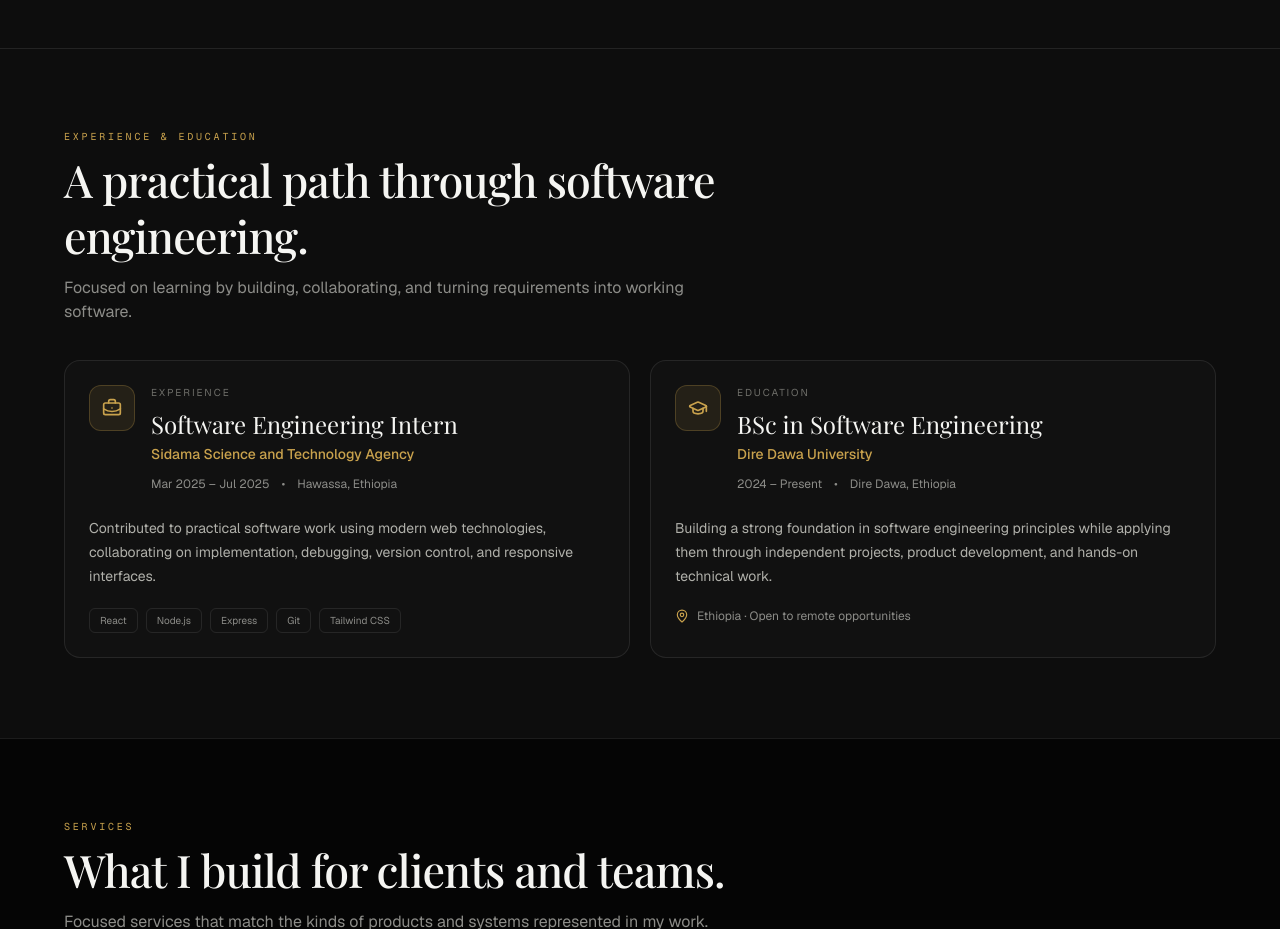
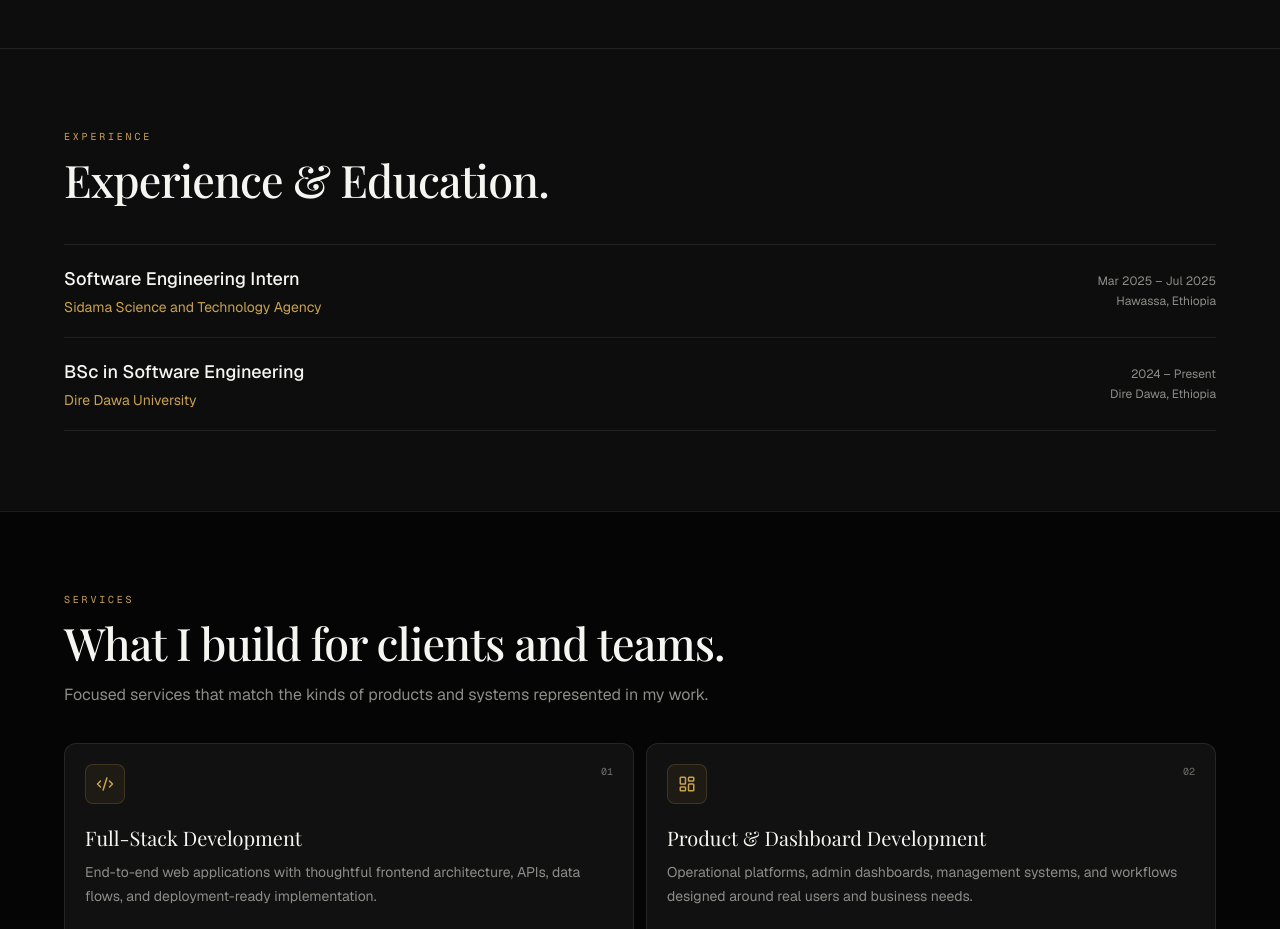
Before and after one commit to isakhu/yishak-tule, a Next.js app: page / in a window 1280 px wide. Shown: the part 2700-3629 px from the top of the page. Built offline with nearby package versions, Linux system fonts and the light colour scheme; a web font is replaced by a local one.

Commit message:
style: simplify experience and education

```diff
--- a/components/Experience.tsx
+++ b/components/Experience.tsx
@@ -1,60 +1,25 @@
-import { BriefcaseBusiness, GraduationCap, MapPin } from "lucide-react";
 import SectionWrapper from "./SectionWrapper";
 import SectionHeading from "./SectionHeading";
 
 export default function Experience() {
   return (
     <SectionWrapper id="experience" className="border-t border-white/5 bg-[#0d0d0d]">
-      <SectionHeading
-        label="Experience & Education"
-        title="A practical path through software engineering."
-        subtitle="Focused on learning by building, collaborating, and turning requirements into working software."
-      />
-
-      <div className="grid gap-5 lg:grid-cols-2">
-        <article className="rounded-2xl border border-white/8 bg-[#111111] p-6">
-          <div className="flex items-start gap-4">
-            <div className="rounded-xl border border-[#c9a24d]/25 bg-[#c9a24d]/10 p-3">
-              <BriefcaseBusiness size={20} className="text-[#c9a24d]" />
-            </div>
-            <div>
-              <p className="text-[10px] uppercase tracking-[0.2em] text-[#6f6f6a]">Experience</p>
-              <h3 className="mt-2 font-display text-2xl text-[#f5f5f2]">Software Engineering Intern</h3>
-              <p className="mt-1 text-sm font-medium text-[#c9a24d]">Sidama Science and Technology Agency</p>
-              <div className="mt-3 flex flex-wrap gap-3 text-xs text-[#8c8c88]">
-                <span>Mar 2025 – Jul 2025</span><span>•</span><span>Hawassa, Ethiopia</span>
-              </div>
-            </div>
+      <SectionHeading label="Experience" title="Experience & Education." />
+      <div className="divide-y divide-white/8 border-y border-white/8">
+        <div className="grid gap-2 py-5 sm:grid-cols-[1fr_auto] sm:items-center">
+          <div>
+            <h3 className="text-lg font-medium text-[#f5f5f2]">Software Engineering Intern</h3>
+            <p className="mt-1 text-sm text-[#c9a24d]">Sidama Science and Technology Agency</p>
           </div>
-          <p className="mt-6 text-sm leading-6 text-[#b0b0aa]">
-            Contributed to practical software work using modern web technologies, collaborating on implementation, debugging, version control, and responsive interfaces.
-          </p>
-          <div className="mt-5 flex flex-wrap gap-2">
-            {["React", "Node.js", "Express", "Git", "Tailwind CSS"].map((tech) => <span key={tech} className="rounded-md border border-white/8 px-2.5 py-1 text-[10px] text-[#8c8c88]">{tech}</span>)}
+          <p className="text-xs leading-5 text-[#8c8c88] sm:text-right">Mar 2025 – Jul 2025<br />Hawassa, Ethiopia</p>
+        </div>
+        <div className="grid gap-2 py-5 sm:grid-cols-[1fr_auto] sm:items-center">
+          <div>
+            <h3 className="text-lg font-medium text-[#f5f5f2]">BSc in Software Engineering</h3>
+            <p className="mt-1 text-sm text-[#c9a24d]">Dire Dawa University</p>
           </div>
-        </article>
-
-        <article className="rounded-2xl border border-white/8 bg-[#111111] p-6">
-          <div className="flex items-start gap-4">
-            <div className="rounded-xl border border-[#c9a24d]/25 bg-[#c9a24d]/10 p-3">
-              <GraduationCap size={20} className="text-[#c9a24d]" />
-            </div>
-            <div>
-              <p className="text-[10px] uppercase tracking-[0.2em] text-[#6f6f6a]">Education</p>
-              <h3 className="mt-2 font-display text-2xl text-[#f5f5f2]">BSc in Software Engineering</h3>
-              <p className="mt-1 text-sm font-medium text-[#c9a24d]">Dire Dawa University</p>
-              <div className="mt-3 flex flex-wrap gap-3 text-xs text-[#8c8c88]">
-                <span>2024 – Present</span><span>•</span><span>Dire Dawa, Ethiopia</span>
-              </div>
-            </div>
-          </div>
-          <p className="mt-6 text-sm leading-6 text-[#b0b0aa]">
-            Building a strong foundation in software engineering principles while applying them through independent projects, product development, and hands-on technical work.
-          </p>
-          <div className="mt-5 flex items-center gap-2 text-xs text-[#8c8c88]">
-            <MapPin size={14} className="text-[#c9a24d]" /> Ethiopia · Open to remote opportunities
-          </div>
-        </article>
+          <p className="text-xs leading-5 text-[#8c8c88] sm:text-right">2024 – Present<br />Dire Dawa, Ethiopia</p>
+        </div>
       </div>
     </SectionWrapper>
   );
```
